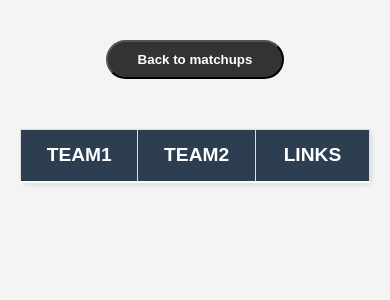
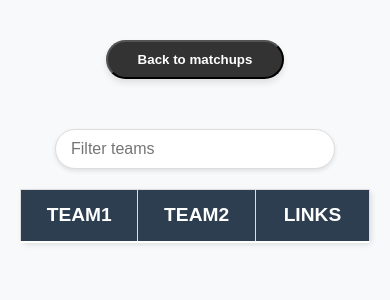
Before and after one commit to Feggla/ESPN_WEB, a Flask app: page /schedule in a window 390 px wide. Shown: the top 300 px of the page. Run offline with Flask 3, Linux system fonts and the light colour scheme; lists and menus that the app fills with data are empty; parts of the project's set-up code (start-up, migrations or seed data) failed here and were passed over.

Commit message:
added filter for schedule and cleaned up css

```diff
--- a/app.py
+++ b/app.py
@@ -205,21 +205,26 @@ for matchups in obj_list:
 
     if matchup[matchups[0].name] > matchup[matchups[1].name]:
         winner = matchups[0].name
+        loser = matchups[1].name
     if matchup[matchups[1].name] > matchup[matchups[0].name]:
         winner = matchups[1].name
+        loser = matchups[0].name
     if matchup[matchups[0].name] == matchup[matchups[1].name]:
         check_scores("points")
         if matchup[matchups[0].name] > matchup[matchups[1].name]:
             winner = matchups[0].name
+            loser = matchups[1].name
         if matchup[matchups[1].name] > matchup[matchups[0].name]:
             winner = matchups[1].name
+            loser = matchups[0].name
         if matchup[matchups[0].name] == matchup[matchups[1].name]:
             winner = "Not Determined"
     result_list.append({
         matchups[0].name:matchup[matchups[0].name],
         matchups[1].name: matchup[matchups[1].name],
         "Drawn": matchup['draw'],
-        "Winning Team": winner
+        "Winning Team": winner,
+        "Losing Team": loser
         })
     data_list.append([matchups[0].name, matchup[matchups[0].name], matchups[1].name, matchup[matchups[1].name], matchup['draw'], winner])
 
@@ -230,21 +235,24 @@ paired_letters = [league_letters[i:i + 2] for i in range(0, len(league_letters),
 
 for result in result_list:
     # Get team names and draw information
-    team_names = list(result.keys())[:-2]  # Exclude 'Drawn' and 'Winning Team'
+    team_names = list(result.keys())[:-3]  # Exclude 'Drawn' and 'Winning Team'
     team1_name, team2_name = team_names
     draw = result['Drawn']
     winning_team = result['Winning Team']
+    losing_team = result['Losing Team']
+
 
     new_result = {
         'Team1': f"{team1_name} ({result[team1_name]})",
         'Team2': f"{team2_name} ({result[team2_name]})",
         'Drawn': draw,
-        'Winning Team': winning_team
+        'Winning Team': winning_team,
+        "Losing Team": losing_team
     }
     restructured_list.append(new_result)
 
 df = pd.DataFrame(restructured_list)
-df.columns = ['Team1', 'Team2', 'Drawn', 'Winning Team']
+df.columns = ['Team1', 'Team2', 'Drawn', 'Winning Team', 'Losing Team']
 df.to_excel('result_list_round_2.xlsx', index=False, engine='openpyxl')
 
 
--- a/static/css/style.css
+++ b/static/css/style.css
@@ -274,3 +274,87 @@ table tbody tr:last-child td {
     font-size: 18px; /* Increase font size for better readability */
   }
 }
+
+/* Use a system font stack for modern, fast-loading typography */
+body {
+  font-family: -apple-system, BlinkMacSystemFont, 'Segoe UI', Roboto, 'Helvetica Neue', Arial, sans-serif;
+}
+
+/* Modern color scheme */
+:root {
+  --primary-color: #5b88fa;  /* example primary color */
+  --secondary-color: #ff4081; /* example secondary color */
+  --background-color: #f8f9fa; /* example background color */
+  --text-color: #343a40; /* example text color */
+}
+
+body {
+  background-color: var(--background-color);
+  color: var(--text-color);
+}
+
+/* Button and link styles with modern hover effects */
+.schedule-button, .links-button {
+  background-color: #333;
+  box-shadow: 0 4px 6px rgba(0,0,0,0.1);
+  transition: transform 0.3s, box-shadow 0.3s;
+}
+
+.schedule-button:hover, .links-button:hover {
+  transform: translateY(-2px);
+  box-shadow: 0 6px 12px rgba(0,0,0,0.2);
+}
+
+/* Table styles with more modern spacing and hover states */
+.table th, .table td {
+  padding: 16px; /* Increased padding for better readability */
+}
+
+.table tbody tr:hover {
+  background-color: var(--background-color);
+}
+
+@media (max-width: 768px) {
+  /* Responsive adjustments for mobile */
+  .table {
+    width: 100%;
+    overflow-x: auto; /* Allow table to scroll on small devices */
+  }
+}
+
+/* Accessibility improvements */
+.schedule-button:focus, .links-button:focus, input[type="submit"]:focus {
+  outline: 3px solid var(--secondary-color);
+  outline-offset: 2px;
+}
+
+/* Place this in your style.css file */
+
+.search-container {
+  display: flex;
+  justify-content: center;
+  margin: 20px 0; /* Adjust as needed */
+}
+
+#searchBox {
+  width: 50%; /* Adjust width as needed */
+  padding: 10px 15px;
+  font-size: 16px; /* Larger font size for modern look */
+  border: 1px solid #ddd; /* Subtle border */
+  border-radius: 25px; /* Rounded corners */
+  outline: none; /* Removes the default focus outline */
+  box-shadow: 0 2px 4px rgba(0, 0, 0, 0.1); /* Subtle shadow for depth */
+  transition: all 0.3s ease; /* Smooth transition for focus */
+}
+
+#searchBox:focus {
+  border-color: #4a90e2; /* Highlight color when focused */
+  box-shadow: 0 0 8px rgba(74, 144, 226, 0.5); /* More pronounced shadow when focused */
+}
+
+/* Responsive adjustments */
+@media (max-width: 768px) {
+  #searchBox {
+      width: 80%; /* Full width on smaller screens */
+  }
+}
--- a/templates/schedule.html
+++ b/templates/schedule.html
@@ -12,6 +12,34 @@
     <form class="schedule-button-container", action="{{ url_for('matchup_table') }}" method="get">
         <button class="schedule-button" type="submit">Back to matchups</button>
     </form>
+
+    <div class="search-container">
+        <input type="text" id="searchBox" onkeyup="searchTable()" placeholder="Filter teams">
+    </div>
+    <script>
+        function searchTable() {
+            var input, filter, table, tbody, tr, td, i, txtValue;
+            input = document.getElementById("searchBox");
+            filter = input.value.toUpperCase();
+            table = document.querySelector(".table");
+            tbody = table.getElementsByTagName("tbody");
+
+            // Loop through all table bodies, and hide those who don't match the search query
+            for (i = 0; i < tbody.length; i++) {
+                tr = tbody[i].getElementsByTagName("tr")[0];
+                if (tr) {
+                    // Assume we want to search in both team columns (index 0 and 1)
+                    td1 = tr.cells[0].textContent || tr.cells[0].innerText;
+                    td2 = tr.cells[1].textContent || tr.cells[1].innerText;
+                    if (td1.toUpperCase().indexOf(filter) > -1 || td2.toUpperCase().indexOf(filter) > -1) {
+                        tbody[i].style.display = "";
+                    } else {
+                        tbody[i].style.display = "none";
+                    }
+                }
+            }
+        }
+        </script>
     <table class="table schedule-table-striped">
     <thead>
         <th scope="col">Team1</th>
```
Also changed, not shown: 2 other files.
